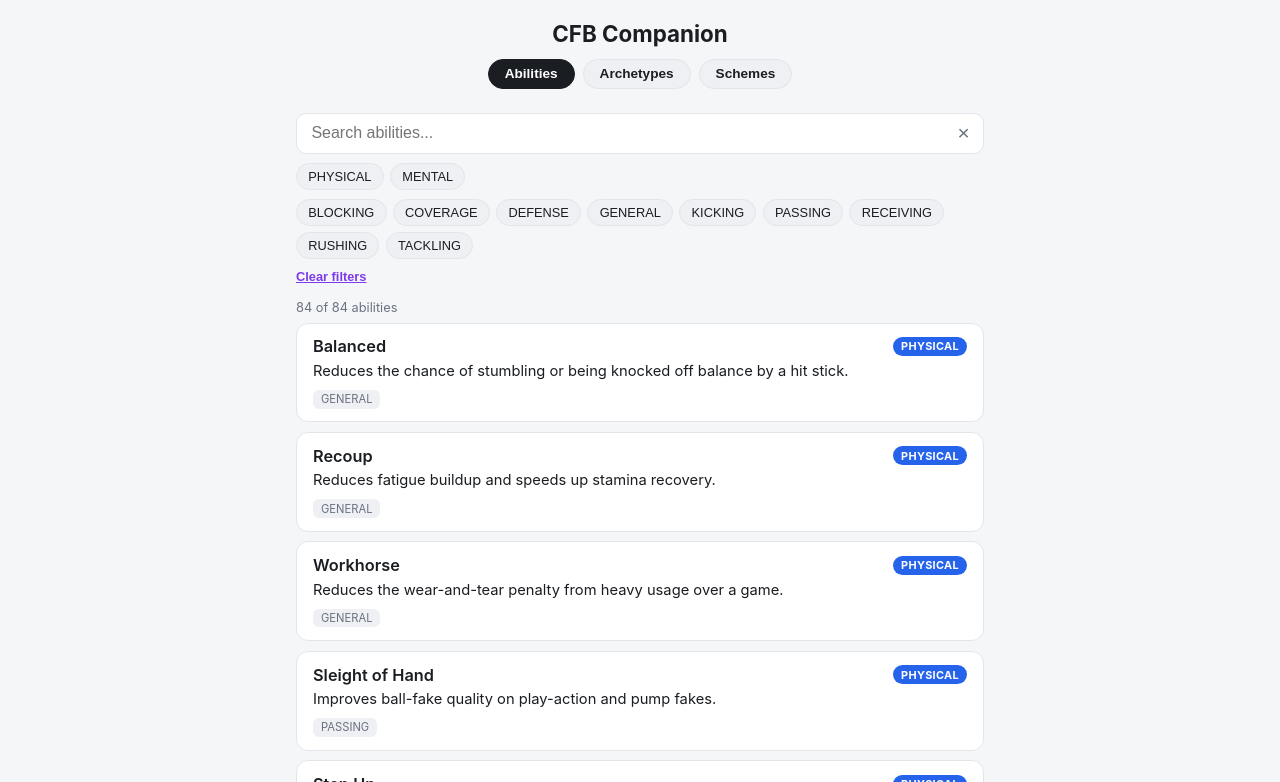
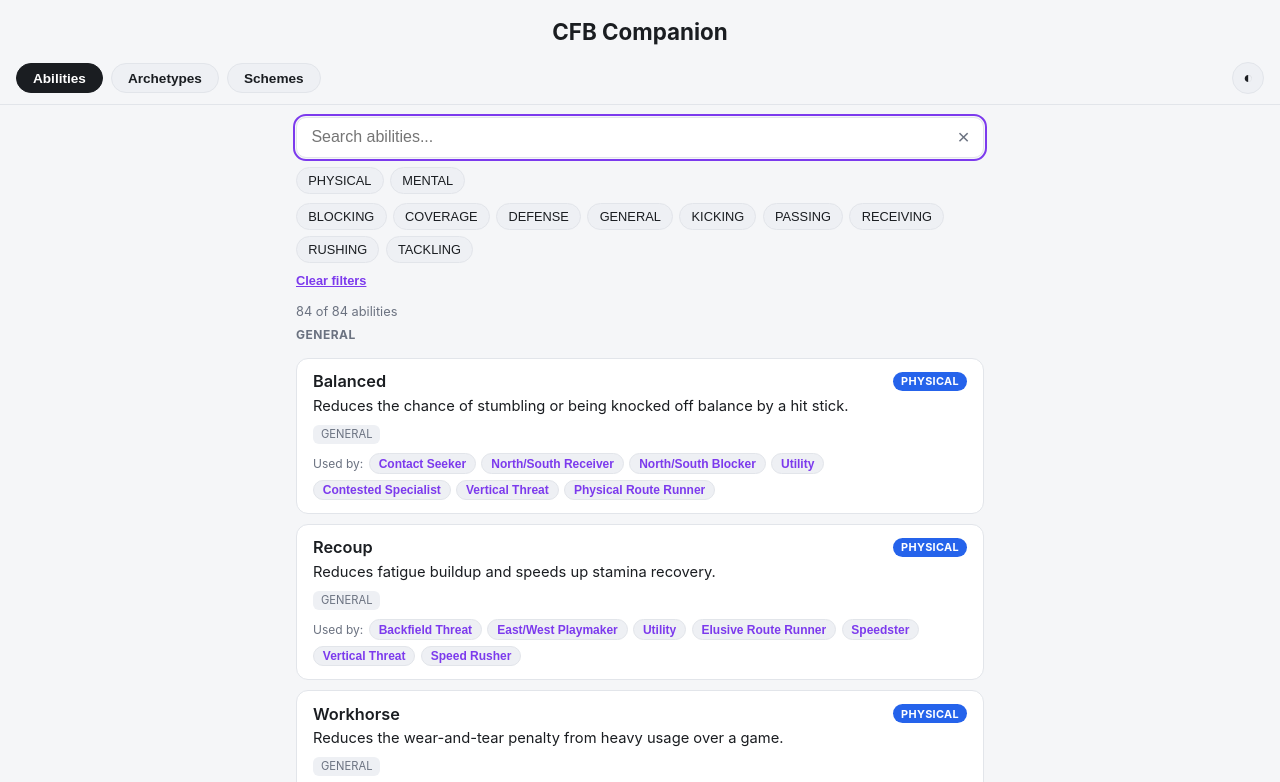
Before and after one commit to bubbamcgraw/cfb-assistant, a website with bundled scripts: page index.html in a window 1280 px wide. Both pictures are taken after a click on the button "Abilities". Shown: the top 782 px of the page. Built offline with nearby package versions, Linux system fonts and the light colour scheme.

Commit message:
Add some stuff that claude wanted

```diff
--- a/css/style.css
+++ b/css/style.css
@@ -28,6 +28,34 @@
   }
 }
 
+:root[data-theme="dark"] {
+  --bg: #14161a;
+  --card-bg: #1e2126;
+  --text: #f0f1f3;
+  --muted: #9aa1ab;
+  --border: #2c3036;
+  --accent: #a78bfa;
+  --physical: #60a5fa;
+  --mental: #fbbf24;
+  --chip-bg: #2a2e35;
+  --chip-active-bg: #f0f1f3;
+  --chip-active-text: #14161a;
+}
+
+:root[data-theme="light"] {
+  --bg: #f5f6f8;
+  --card-bg: #ffffff;
+  --text: #1a1d21;
+  --muted: #6b7280;
+  --border: #e2e5ea;
+  --accent: #7c3aed;
+  --physical: #2563eb;
+  --mental: #d97706;
+  --chip-bg: #eef0f4;
+  --chip-active-bg: #1a1d21;
+  --chip-active-text: #ffffff;
+}
+
 * { box-sizing: border-box; }
 
 body {
@@ -37,21 +65,27 @@ body {
   color: var(--text);
 }
 
-header {
-  padding: 1.25rem 1rem 0.75rem;
+.site-header {
+  padding: 1.1rem 1rem 0.5rem;
   text-align: center;
 }
 
-header h1 {
+.site-header h1 {
   margin: 0;
   font-size: 1.4rem;
 }
 
 .tabs {
+  position: sticky;
+  top: 0;
+  z-index: 20;
   display: flex;
   justify-content: center;
+  align-items: center;
   gap: 0.5rem;
-  margin-top: 0.75rem;
+  padding: 0.6rem 1rem;
+  background: var(--bg);
+  border-bottom: 1px solid var(--border);
 }
 
 .tab-btn {
@@ -71,6 +105,19 @@ header h1 {
   border-color: var(--chip-active-bg);
 }
 
+.theme-toggle {
+  margin-left: auto;
+  border: 1px solid var(--border);
+  background: var(--chip-bg);
+  color: var(--text);
+  width: 2rem;
+  height: 2rem;
+  border-radius: 999px;
+  font-size: 1rem;
+  line-height: 1;
+  cursor: pointer;
+}
+
 main {
   max-width: 720px;
   margin: 0 auto;
@@ -83,7 +130,7 @@ main {
 
 .controls {
   position: sticky;
-  top: 0;
+  top: 3.2rem;
   background: var(--bg);
   padding: 0.75rem 0;
   z-index: 10;
@@ -240,6 +287,26 @@ main {
   text-align: center;
   color: var(--muted);
   padding: 2rem 1rem;
+}
+
+mark {
+  background: var(--accent);
+  color: #fff;
+  border-radius: 3px;
+  padding: 0 0.15rem;
+}
+
+.section-header {
+  font-size: 0.75rem;
+  font-weight: 700;
+  letter-spacing: 0.04em;
+  text-transform: uppercase;
+  color: var(--muted);
+  margin: 1rem 0 0.4rem;
+}
+
+.section-header:first-child {
+  margin-top: 0;
 }
 
 .archetype-list {
--- a/index.html
+++ b/index.html
@@ -15,14 +15,15 @@
 <link rel="stylesheet" href="css/style.css">
 </head>
 <body>
-<header>
+<header class="site-header">
   <h1>CFB Companion</h1>
-  <nav class="tabs">
-    <button class="tab-btn active" data-view="abilities">Abilities</button>
-    <button class="tab-btn" data-view="archetypes">Archetypes</button>
-    <button class="tab-btn" data-view="schemes">Schemes</button>
-  </nav>
 </header>
+<nav class="tabs">
+  <button class="tab-btn active" data-view="abilities">Abilities</button>
+  <button class="tab-btn" data-view="archetypes">Archetypes</button>
+  <button class="tab-btn" data-view="schemes">Schemes</button>
+  <button class="theme-toggle" id="theme-toggle" aria-label="Toggle color theme">&#9680;</button>
+</nav>
 
 <main>
   <section id="abilities-view" class="view">
--- a/src/app.ts
+++ b/src/app.ts
@@ -1,6 +1,7 @@
 type AbilityType = "PHYSICAL" | "MENTAL";
 type Side = "OFFENSE" | "DEFENSE";
 type View = "abilities" | "archetypes" | "schemes";
+type ThemeMode = "auto" | "light" | "dark";
 
 interface Ability {
   type: AbilityType;
@@ -54,13 +55,32 @@ const SCHEME_INTENTS: SchemeIntent[] = [
   { label: "Match up vs. spread", tags: ["nickel-heavy"] },
 ];
 
+const THEME_ICONS: Record<ThemeMode, string> = { auto: "◐", light: "☀", dark: "☾" };
+const THEME_ORDER: ThemeMode[] = ["auto", "light", "dark"];
+
 const STORAGE_KEY = "cfb-companion-state-v1";
 
 interface PersistedState {
   view: View;
+  theme: ThemeMode;
   abilities: { type: AbilityType | null; tag: string | null; search: string };
   archetypes: { position: string | null; search: string };
   schemes: { side: Side | null; position: string | null; intentLabel: string | null; search: string };
+}
+
+function loadPersisted(): PersistedState | null {
+  let raw: string | null = null;
+  try {
+    raw = localStorage.getItem(STORAGE_KEY);
+  } catch {
+    return null;
+  }
+  if (!raw) return null;
+  try {
+    return JSON.parse(raw) as PersistedState;
+  } catch {
+    return null;
+  }
 }
 
 let abilities: Ability[] = [];
@@ -69,8 +89,10 @@ let schemes: Scheme[] = [];
 let abilityByName = new Map<string, Ability>();
 let archetypesByName = new Map<string, Archetype[]>();
 let archetypeUsage = new Map<Archetype, Set<string>>();
+let abilityUsage = new Map<Ability, Set<string>>();
 
 let currentView: View = "abilities";
+let themeMode: ThemeMode = "auto";
 
 let activeType: AbilityType | null = null;
 let activeTag: string | null = null;
@@ -84,6 +106,7 @@ let expandedSchemeArchetypes = new Set<string>();
 let expandedSlots = new Set<string>();
 
 const tabButtons = document.querySelectorAll<HTMLButtonElement>(".tab-btn");
+const themeToggleBtn = document.getElementById("theme-toggle") as HTMLButtonElement;
 const abilitiesView = document.getElementById("abilities-view") as HTMLElement;
 const archetypesView = document.getElementById("archetypes-view") as HTMLElement;
 const schemesView = document.getElementById("schemes-view") as HTMLElement;
@@ -111,6 +134,13 @@ const sideFiltersEl = document.getElementById("side-filters") as HTMLDivElement;
 const schemePositionFiltersEl = document.getElementById("scheme-position-filters") as HTMLDivElement;
 const schemeListEl = document.getElementById("scheme-list") as HTMLDivElement;
 const schemeCountEl = document.getElementById("scheme-results-count") as HTMLDivElement;
+
+// Apply persisted theme immediately, before data loads, to avoid a flash of the wrong theme.
+(function initTheme() {
+  const persisted = loadPersisted();
+  themeMode = persisted?.theme ?? "auto";
+  applyTheme();
+})();
 
 Promise.all([
   fetch("data/abilities.json").then((res) => res.json() as Promise<Ability[]>),
@@ -144,6 +174,17 @@ Promise.all([
     });
   });
 
+  abilityUsage = new Map();
+  archetypes.forEach((arc) => {
+    arc.abilities.forEach((abilityName) => {
+      const ability = abilityByName.get(abilityName);
+      if (!ability) return;
+      const set = abilityUsage.get(ability) ?? new Set<string>();
+      set.add(arc.name);
+      abilityUsage.set(ability, set);
+    });
+  });
+
   restoreState();
 
   renderTypeFilters();
@@ -158,10 +199,10 @@ Promise.all([
   renderSchemePositionFilters();
   renderSchemes();
 
-  switchView(currentView);
+  switchView(currentView, false);
 });
 
-function switchView(view: View): void {
+function switchView(view: View, focusInput: boolean = true): void {
   currentView = view;
   tabButtons.forEach((btn) => {
     btn.classList.toggle("active", btn.dataset.view === view);
@@ -169,6 +210,15 @@ function switchView(view: View): void {
   abilitiesView.classList.toggle("hidden", view !== "abilities");
   archetypesView.classList.toggle("hidden", view !== "archetypes");
   schemesView.classList.toggle("hidden", view !== "schemes");
+
+  if (focusInput) {
+    const inputByView: Record<View, HTMLInputElement> = {
+      abilities: abilitySearchInput,
+      archetypes: archetypeSearchInput,
+      schemes: schemeSearchInput,
+    };
+    inputByView[view].focus({ preventScroll: true });
+  }
 }
 
 tabButtons.forEach((btn) => {
@@ -178,11 +228,33 @@ tabButtons.forEach((btn) => {
   });
 });
 
+// --- Theme ---
+
+function applyTheme(): void {
+  if (themeMode === "auto") {
+    document.documentElement.removeAttribute("data-theme");
+  } else {
+    document.documentElement.setAttribute("data-theme", themeMode);
+  }
+  if (themeToggleBtn) {
+    themeToggleBtn.textContent = THEME_ICONS[themeMode];
+    themeToggleBtn.setAttribute("aria-label", `Theme: ${themeMode}. Tap to change.`);
+  }
+}
+
+themeToggleBtn.addEventListener("click", () => {
+  const nextIndex = (THEME_ORDER.indexOf(themeMode) + 1) % THEME_ORDER.length;
+  themeMode = THEME_ORDER[nextIndex];
+  applyTheme();
+  saveState();
+});
+
 // --- Persistence ---
 
 function saveState(): void {
   const state: PersistedState = {
     view: currentView,
+    theme: themeMode,
     abilities: { type: activeType, tag: activeTag, search: abilitySearchInput.value },
     archetypes: { position: activePosition, search: archetypeSearchInput.value },
     schemes: {
@@ -200,20 +272,8 @@ function saveState(): void {
 }
 
 function restoreState(): void {
-  let raw: string | null = null;
-  try {
-    raw = localStorage.getItem(STORAGE_KEY);
-  } catch {
-    return;
-  }
-  if (!raw) return;
-
-  let state: PersistedState;
-  try {
-    state = JSON.parse(raw);
-  } catch {
-    return;
-  }
+  const state = loadPersisted();
+  if (!state) return;
 
   currentView = state.view ?? "abilities";
 
@@ -273,6 +333,10 @@ function renderTagFilters(): void {
   });
 }
 
+function groupKeyForAbility(a: Ability): string {
+  return a.tags && a.tags.length > 0 ? a.tags[0] : a.type;
+}
+
 function renderAbilities(): void {
   const query = abilitySearchInput.value.trim().toLowerCase();
 
@@ -293,22 +357,51 @@ function renderAbilities(): void {
     return;
   }
 
+  let lastGroup: string | null = null;
+
   abilityListEl.innerHTML = filtered
-    .map(
-      (a) => `
+    .map((a) => {
+      const group = groupKeyForAbility(a);
+      const header = group !== lastGroup ? `<div class="section-header">${escapeHtml(group)}</div>` : "";
+      lastGroup = group;
+
+      const usedBy = [...(abilityUsage.get(a) ?? [])];
+
+      return `
+    ${header}
     <div class="ability-card">
       <div class="ability-card-top">
-        <div class="ability-name">${escapeHtml(a.name)}</div>
+        <div class="ability-name">${highlightMatch(a.name, query)}</div>
         <div class="type-badge ${a.type}">${a.type}</div>
       </div>
-      <p class="ability-desc">${escapeHtml(a.description)}</p>
+      <p class="ability-desc">${highlightMatch(a.description, query)}</p>
       <div class="tag-row">
         ${(a.tags || []).map((t) => `<span class="tag">${escapeHtml(t)}</span>`).join("")}
       </div>
+      ${
+        usedBy.length > 0
+          ? `<div class="used-in-row">
+              <span class="used-in-label">Used by:</span>
+              ${usedBy.map((archetypeName) => `<button class="used-in-chip" data-archetype="${escapeHtml(archetypeName)}">${escapeHtml(archetypeName)}</button>`).join("")}
+            </div>`
+          : ""
+      }
     </div>
-  `
-    )
+  `;
+    })
     .join("");
+
+  abilityListEl.querySelectorAll<HTMLButtonElement>(".used-in-chip").forEach((chip) => {
+    chip.addEventListener("click", () => {
+      const archetypeName = chip.dataset.archetype as string;
+      activePosition = null;
+      archetypeSearchInput.value = archetypeName;
+      switchView("archetypes", false);
+      renderPositionFilters();
+      renderArchetypes();
+      saveState();
+    });
+  });
 }
 
 abilitySearchInput.addEventListener("input", () => {
@@ -371,13 +464,20 @@ function renderArchetypes(): void {
     return;
   }
 
+  let lastGroup: string | null = null;
+
   archetypeListEl.innerHTML = filtered
     .map((a, i) => {
+      const group = a.positions[0];
+      const header = group !== lastGroup ? `<div class="section-header">${escapeHtml(group)}</div>` : "";
+      lastGroup = group;
+
       const usedIn = [...(archetypeUsage.get(a) ?? [])];
       return `
+    ${header}
     <div class="archetype-card">
       <div class="archetype-card-top">
-        <div class="archetype-name">${escapeHtml(a.name)}</div>
+        <div class="archetype-name">${highlightMatch(a.name, query)}</div>
         <div class="position-row">
           ${a.positions.map((p) => `<span class="position-badge">${escapeHtml(p)}</span>`).join("")}
         </div>
@@ -417,10 +517,10 @@ function renderArchetypes(): void {
       activeSchemePosition = null;
       activeIntent = null;
       schemeSearchInput.value = schemeName;
-      switchView("schemes");
+      switchView("schemes", false);
+      renderIntentFilters();
       renderSideFilters();
       renderSchemePositionFilters();
-      renderIntentFilters();
       renderSchemes();
       saveState();
     });
@@ -548,10 +648,10 @@ function renderSchemes(): void {
       (s, si) => `
     <div class="scheme-card">
       <div class="scheme-card-top">
-        <div class="scheme-name">${escapeHtml(s.name)}</div>
+        <div class="scheme-name">${highlightMatch(s.name, query)}</div>
         <div class="side-badge ${s.side}">${s.side}</div>
       </div>
-      <p class="scheme-desc">${escapeHtml(s.description)}</p>
+      <p class="scheme-desc">${highlightMatch(s.description, query)}</p>
       ${s.slots.map((slot, sli) => renderSchemeSlot(s.name, si, sli, slot)).join("")}
     </div>`
     )
@@ -666,3 +766,18 @@ function escapeHtml(str: string): string {
   div.textContent = str;
   return div.innerHTML;
 }
+
+function highlightMatch(text: string, query: string): string {
+  const escapedText = escapeHtml(text);
+  if (!query) return escapedText;
+  const escapedQuery = escapeHtml(query);
+  const idx = escapedText.toLowerCase().indexOf(escapedQuery.toLowerCase());
+  if (idx === -1) return escapedText;
+  return (
+    escapedText.slice(0, idx) +
+    "<mark>" +
+    escapedText.slice(idx, idx + escapedQuery.length) +
+    "</mark>" +
+    escapedText.slice(idx + escapedQuery.length)
+  );
+}
```
